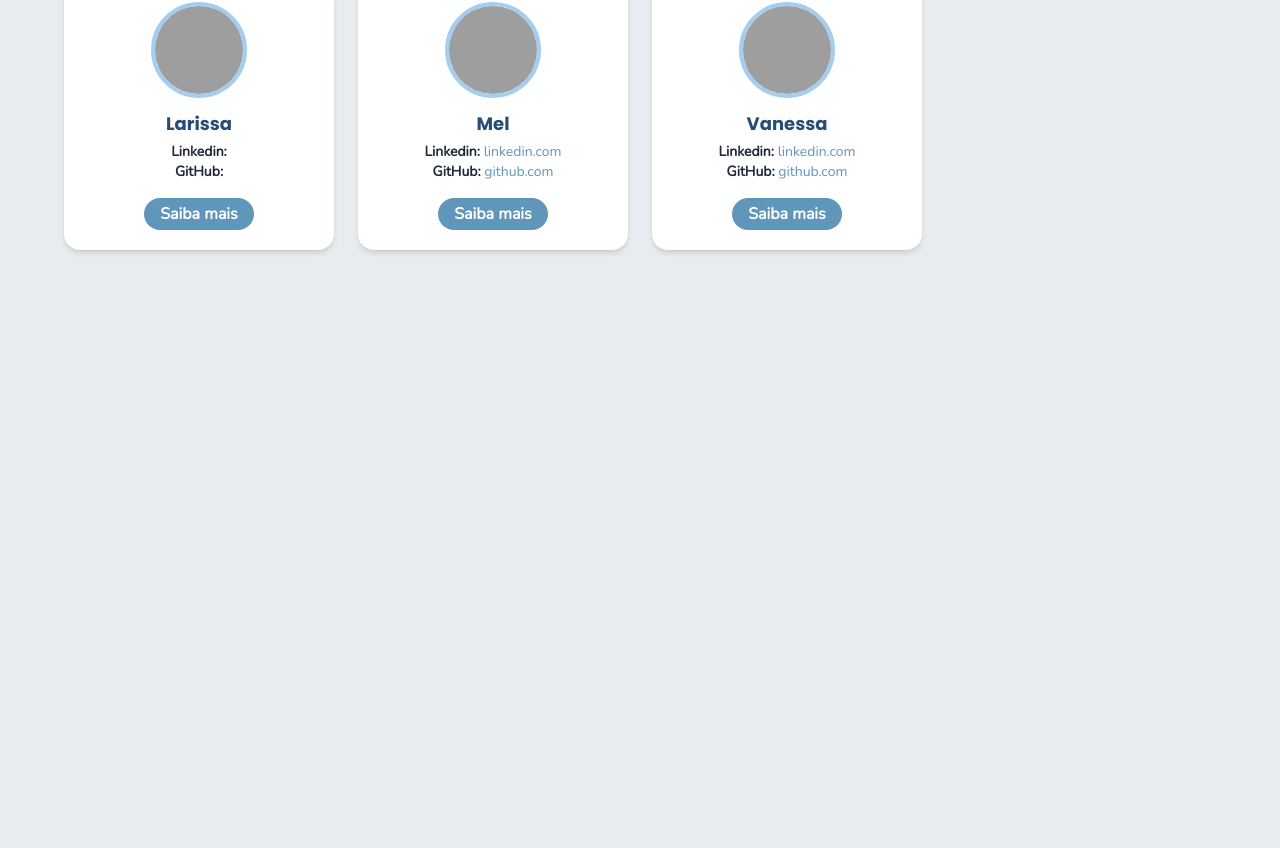
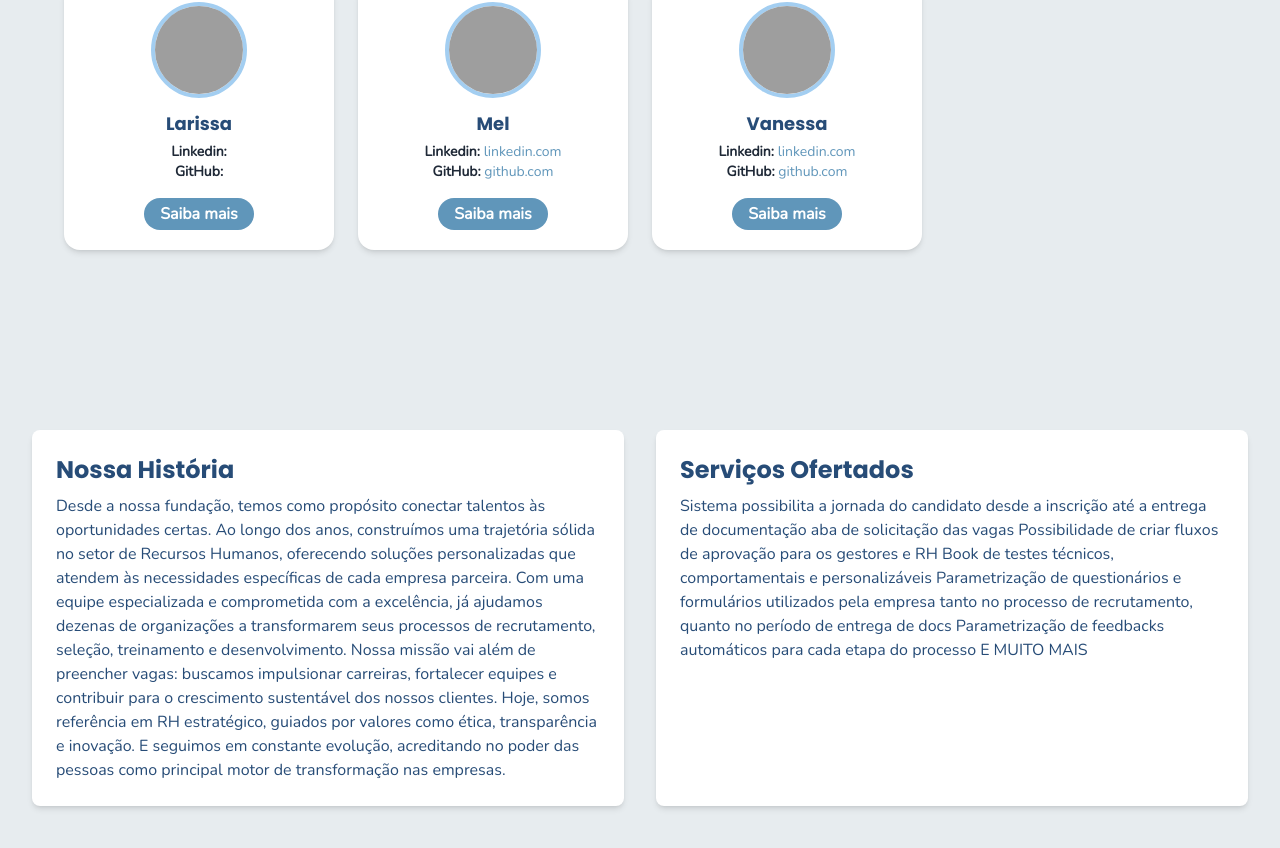
Before and after one commit to Grupo-4-Turma-Javascript-07/rh-frontend, a React (Vite) app: page / in a window 1280 px wide. Shown: the part 418-1266 px from the top of the page. Before the commit the page ends 800 px from the top, so only its background shows below. Built offline with nearby package versions, Linux system fonts and the light colour scheme; grey boxes are pictures that could not be loaded.

Commit message:
feat(Servico): cria o componente de Servico e sua estilização

```diff
--- a/src/App.tsx
+++ b/src/App.tsx
@@ -1,11 +1,13 @@
 import { BrowserRouter } from "react-router-dom";
 import Sobre from "./components/sobre/Sobre"
+import Servico from "./components/servicos/Servico";
 
 function App() {
   return (
     <>
       <BrowserRouter>
         <Sobre />
+        <Servico />
       </BrowserRouter>
     </>
   );
--- /dev/null
+++ b/src/components/servicos/Servico.tsx
@@ -0,0 +1,44 @@
+function Servico() {
+  return (
+    <div className="min-h-screen flex flex-col scroll-mt-20">
+      <main className="flex-1 bg-background px-8 py-12">
+        <div className="grid grid-cols-1 md:grid-cols-2 gap-8 text-nav-footer">
+          <section className="bg-white rounded-lg shadow-md p-6">
+            <h2 className="text-2xl font-bold mb-2">Nossa História</h2>
+            <p>
+              Desde a nossa fundação, temos como propósito conectar talentos às
+              oportunidades certas. Ao longo dos anos, construímos uma
+              trajetória sólida no setor de Recursos Humanos, oferecendo
+              soluções personalizadas que atendem às necessidades específicas de
+              cada empresa parceira. Com uma equipe especializada e comprometida
+              com a excelência, já ajudamos dezenas de organizações a
+              transformarem seus processos de recrutamento, seleção, treinamento
+              e desenvolvimento. Nossa missão vai além de preencher vagas:
+              buscamos impulsionar carreiras, fortalecer equipes e contribuir
+              para o crescimento sustentável dos nossos clientes. Hoje, somos
+              referência em RH estratégico, guiados por valores como ética,
+              transparência e inovação. E seguimos em constante evolução,
+              acreditando no poder das pessoas como principal motor de
+              transformação nas empresas.
+            </p>
+          </section>
+          <section className=" bg-white rounded-lg shadow-md p-6">
+            <h2 className="text-2xl font-bold mb-2">Serviços Ofertados</h2>
+            <p>
+              Sistema possibilita a jornada do candidato desde a inscrição até a
+              entrega de documentação aba de solicitação das vagas Possibilidade
+              de criar fluxos de aprovação para os gestores e RH Book de testes
+              técnicos, comportamentais e personalizáveis Parametrização de
+              questionários e formulários utilizados pela empresa tanto no
+              processo de recrutamento, quanto no período de entrega de docs
+              Parametrização de feedbacks automáticos para cada etapa do
+              processo E MUITO MAIS
+            </p>
+          </section>
+        </div>
+      </main>
+    </div>
+  );
+}
+
+export default Servico;
```
